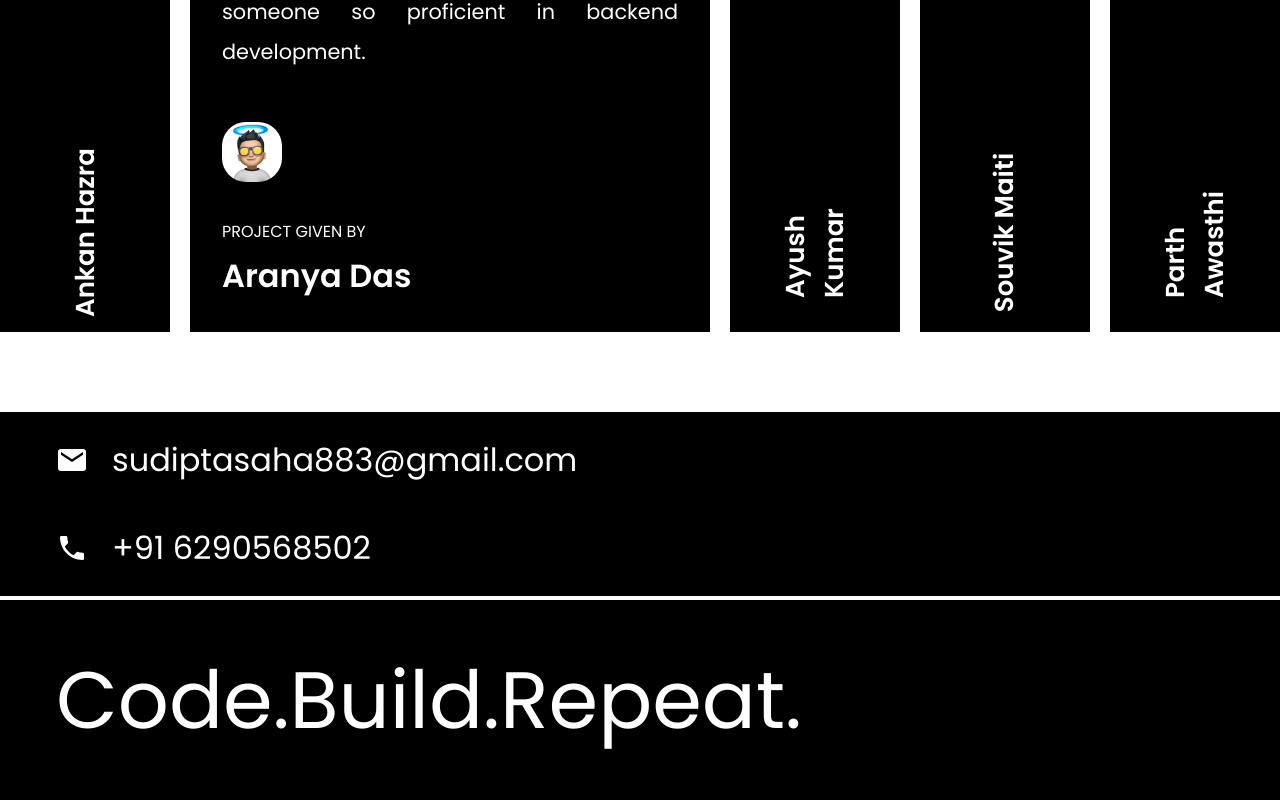
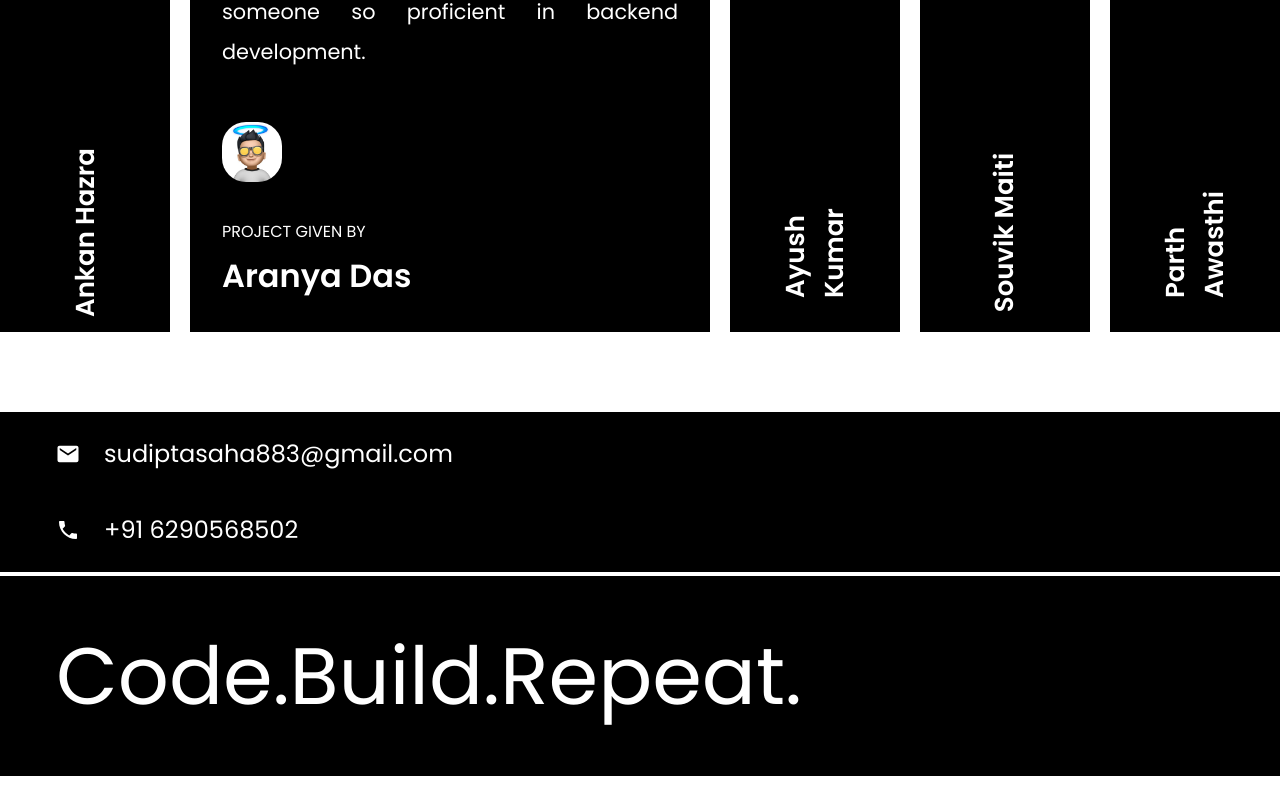
Before and after one commit to SudiptaSaha123/sudipta-portfolio, a Next.js app: page / in a window 1280 px wide. Shown: the part 4122-4922 px from the top of the page. After the commit the page ends 4898 px from the top, so only its background shows below. Built offline with nearby package versions, Linux system fonts and the light colour scheme.

Commit message:
contact section updated

```diff
--- a/src/components/Contact.jsx
+++ b/src/components/Contact.jsx
@@ -15,11 +15,11 @@ const Contact = () => {
     initial='hidden'
     whileInView='show' className='bg-black py-4 sm:py-6 mt-1 sm:mt-20 px-10'>
         <div className='flex flex-col items-start gap-4 sm:gap-10'>
-            <div className='text-white text-[1rem] sm:text-[2rem]  ml-4 flex items-center gap-6'>
+            <div className='text-white text-[1rem] sm:text-[1.5rem]  ml-4 flex items-center gap-6'>
                 <IoMdMail />
                 sudiptasaha883@gmail.com
             </div>
-            <div className='text-white text-[1rem] sm:text-[2rem] ml-4 flex items-center gap-6'>
+            <div className='text-white text-[1rem] sm:text-[1.5rem] ml-4 flex items-center gap-6'>
                 <MdLocalPhone />
                 +91 6290568502
             </div>
```
